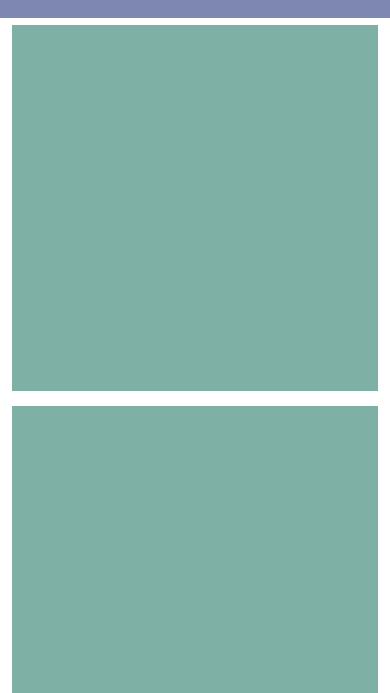
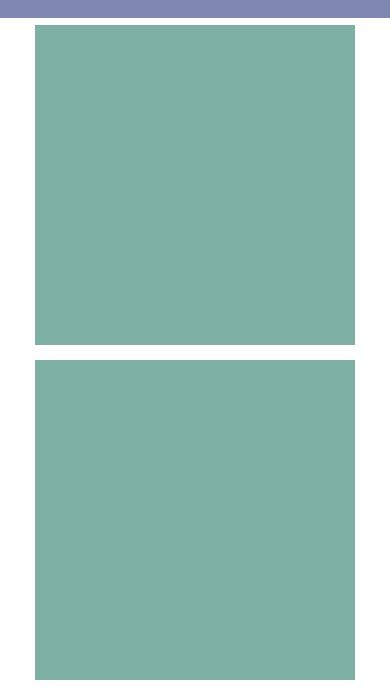
Before and after one commit to mziccardi/csschallenge, a plain HTML site: page index.html in a window 390 px wide. Shown: the part 92-785 px from the top of the page. Drawn offline with Linux system fonts and the light colour scheme.

Commit message:
media queries

```diff
--- a/index.css
+++ b/index.css
@@ -31,9 +31,9 @@ body {
 .box{
   background-color: #7EB0A5;
   margin: 2% 1%;
-  height: 250px;
-  width: 250px;
-  padding:58px 58px;
+  height: 200px;
+  width: 200px;
+  padding:25px 25px;
 
 }
 .footer{
@@ -50,7 +50,15 @@ body {
   font-size: 28px;
 }
 
-@media (max-width: 815px){
+@media (max-width: 1155px) {
+  .box{
+    height:270px;
+    width:270px;
+    padding: 25px 25px;
+  }
+}
+
+@media (max-width: 715px){
   .boxContainer{
     display:flex;
     flex-direction: column;
--- a/index.html
+++ b/index.html
@@ -6,16 +6,18 @@
   <title>Code Challenge</title>
   <link rel="stylesheet" href="index.css" charset="utf-8">
 </head>
+
+
 <body>
     <div class='headerContainer'>
       <h1 class='title'>SITE TITLE</h1>
     </div>
     <div class='contentContainer'>
       <div class='boxContainer'>
-        <div class='left box'></div>
-        <div class='middle box'></div>
-        <div class='middle box'></div>
-        <div class='right box'></div>
+        <div class='box'></div>
+        <div class='box'></div>
+        <div class='box'></div>
+        <div class='box'></div>
       </div>
     </div>
   <footer class='wrapper footer'>
```
